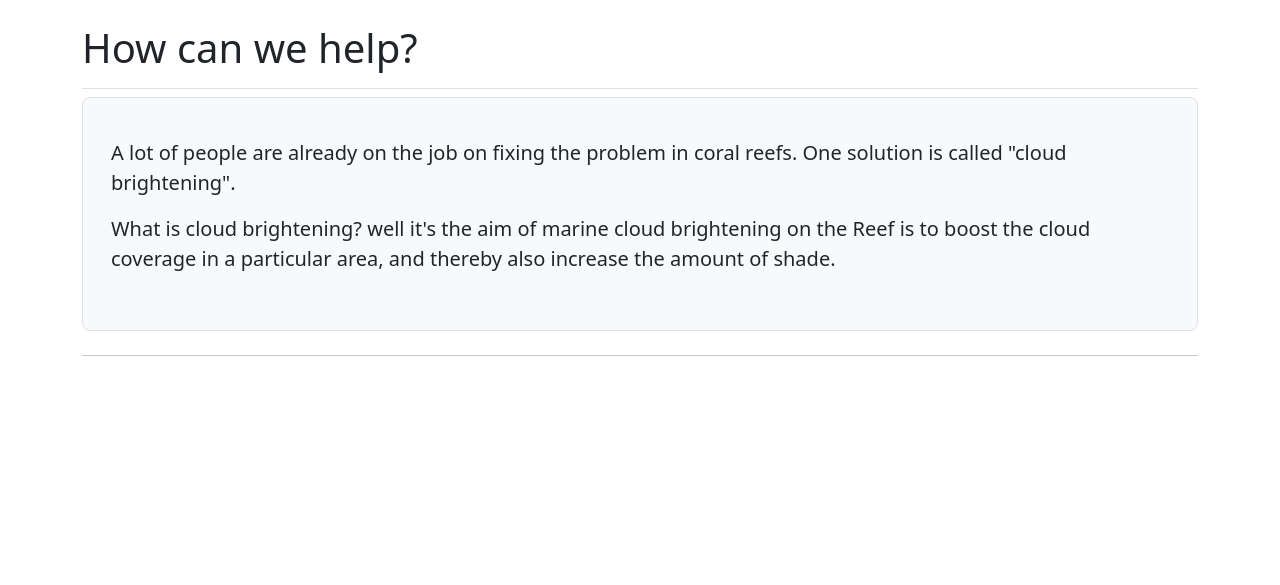
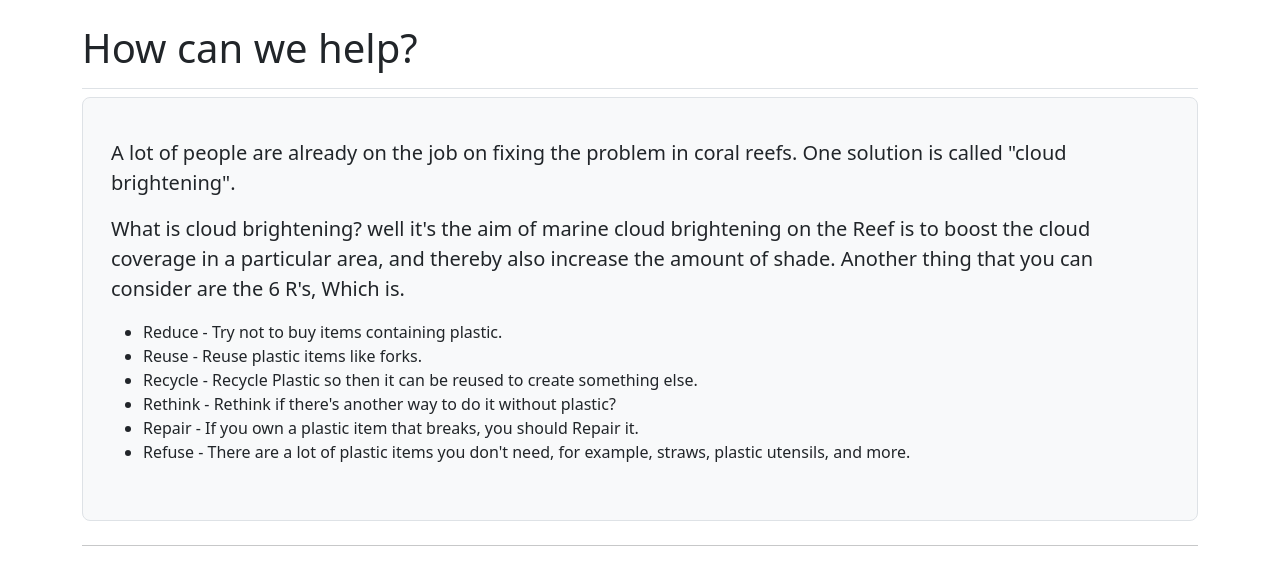
Before and after one commit to thescpman/coral_reef_app, a Django app: template website/templates/website/help_the_ocean.html in a window 1280 px wide. Shown: the part 58-643 px from the top of the page. Run offline with Django 3.2, Linux system fonts and the light colour scheme; the template is opened without the code that fills it, so the values that code supplies are empty; some libraries are stand-ins or nearby versions.

Commit message:
Added extra info.

```diff
--- a/website/templates/website/help_the_ocean.html
+++ b/website/templates/website/help_the_ocean.html
@@ -13,8 +13,24 @@
 
 
       <p class="lead">
-        What is cloud brightening? well it's the aim of marine cloud brightening on the Reef is to boost the cloud coverage
+        What is cloud brightening? well it's the aim of marine cloud brightening
+        on the Reef is to boost the cloud coverage
          in a particular area, and thereby also increase the amount of shade.
+         Another thing that you can consider are the 6 R's, Which is.
+         <ul>
+          <li>Reduce - Try not to buy items containing plastic.</li>
+          <li>Reuse - Reuse plastic items like forks.</li>
+          <li>Recycle - Recycle Plastic so then it can be reused to create
+            something else.
+          </li>
+          <li>Rethink - Rethink if there's another way to do it without plastic?</li>
+          <li>Repair - If you own a plastic item that breaks, you should Repair
+            it.
+          </li>
+          <li>Refuse - There are a lot of plastic items you don't need, for
+            example, straws, plastic utensils, and more.
+          </li>
+         </ul>
       </p>
     </div>
   </div>
--- a/website/templates/website/index.html
+++ b/website/templates/website/index.html
@@ -6,7 +6,7 @@
   <div class="container-fluid py-4">
     <h1 class="display-3">Coral Reef Website</h1>
 
-    <p class="lead">Why Coral Reefs are dying, how can we stop it? Learn all
+    <p class="lead">Why Are Coral Reefs are dying, how can we stop it? Learn all
       about it with this app
     </p>
   </div>
```
Also changed, not shown: website/templates/website/coral_reef.html (+14 -0 lines).
